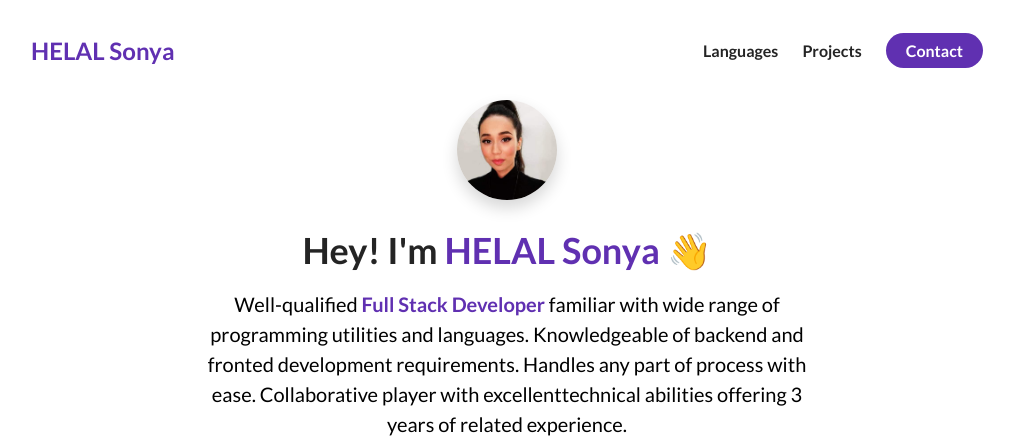
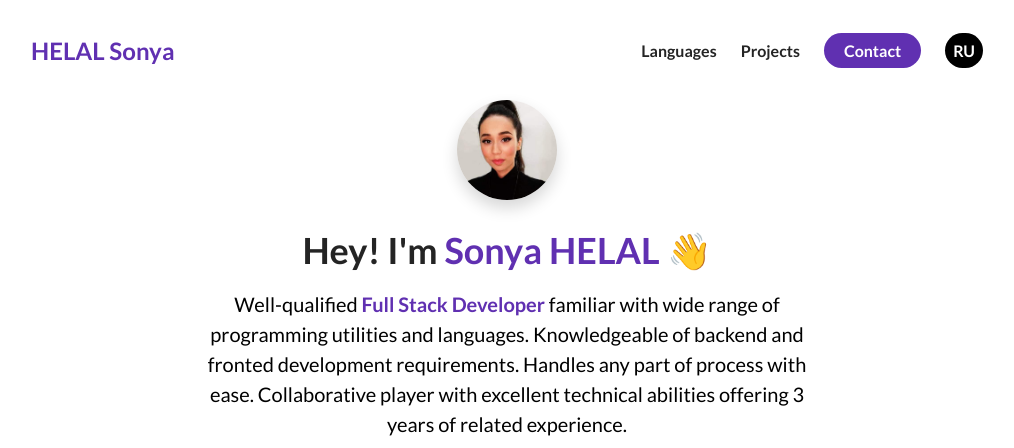
Before and after one commit to Zari35/portfolio, a plain HTML site: page index.html in a window 1280 px wide. Shown: the top 448 px of the page, without its empty margins (133-1147 px from the left). Drawn offline with Linux system fonts and the light colour scheme.

Commit message:
language button

```diff
--- a/index.html
+++ b/index.html
@@ -5,7 +5,7 @@
   <meta charset="UTF-8">
   <meta http-equiv="X-UA-Compatible" content="IE=edge">
   <meta name="viewport" content="width=device-width, initial-scale=1.0">
-  <title>HELAL Sonya</title>
+  <title>Sonya HELAL</title>
   <link rel="stylesheet" href="./style.css">
   <script src="https://kit.fontawesome.com/c8e4d183c2.js" crossorigin="anonymous"></script>
 </head>
@@ -35,6 +35,12 @@
             nav__link--anchor-primary
           ">Contact</a>
         </li>
+        <li class="nav__link">
+          <a href="#" class="
+            nav__link--anchor
+            nav__link--anchor-lang
+          ">RU</a>
+        </li>
       </ul>
     </nav>
     <div class="flex flex-1">
@@ -44,10 +50,10 @@
             <img src="./assets/me.jpeg" class="about-me__picture" alt="Picture of Me!">
           </figure>
           <h1 class="about-me__info--title">
-            Hey! I'm <span class="text--purple">HELAL Sonya</span>&nbsp;<span class="wave">👋</span>
+            Hey! I'm <span class="text--purple">Sonya HELAL</span>&nbsp;<span class="wave">👋</span>
           </h1>
           <p class="about-me__info--para">
-            Well-qualified <strong class="text--purple">Full Stack Developer</strong> familiar with wide range of programming utilities and languages. Knowledgeable of backend and fronted development requirements. Handles any part of process with ease. Collaborative player with excellenttechnical abilities offering 3 years of related experience.
+            Well-qualified <strong class="text--purple">Full Stack Developer</strong> familiar with wide range of programming utilities and languages. Knowledgeable of backend and fronted development requirements. Handles any part of process with ease. Collaborative player with excellent technical abilities offering 3 years of related experience.
           </p>
           <div class="about-me__links">
             <a href="" class="about-me__link">
--- a/style.css
+++ b/style.css
@@ -126,6 +126,20 @@ nav {
 .nav__link--anchor-primary:hover {
   background-color: #5d3eff;
 }
+
+.nav__link--anchor-lang{
+  background-color: black;
+  padding: 8px 8px;
+  border-radius: 50px;
+  color: white;
+  transition: all 300ms ease;
+}
+
+.nav__link--anchor-lang:hover {
+  background-color: #5d3eff;
+  font-size: 17px;
+}
+
 
 .personal__logo {
   font-size: 24px;
```
